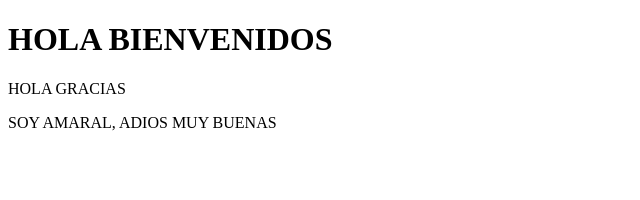
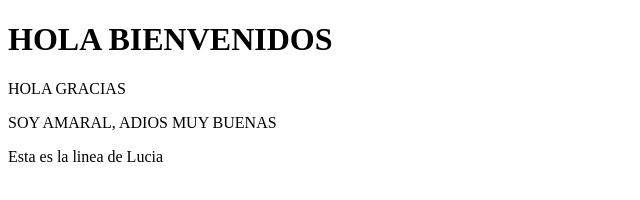
Before and after one commit to alvarocarrizociudad/Git-colaborativo, a plain HTML site: page index.html in a window 1280 px wide. Shown: the whole page, without its empty margins (0-640 px from the left). Drawn offline with Linux system fonts and the light colour scheme.

Commit message:
Add new line from Lucia to index.html
Added a new paragraph with a line from Lucia.

```diff
--- a/index.html
+++ b/index.html
@@ -10,6 +10,7 @@
     <P>HOLA GRACIAS</P>
 
     <P>SOY AMARAL, ADIOS MUY BUENAS</P>
+    <p>Esta es la linea de Lucia</p>
 </body>
 
 </html>
```
